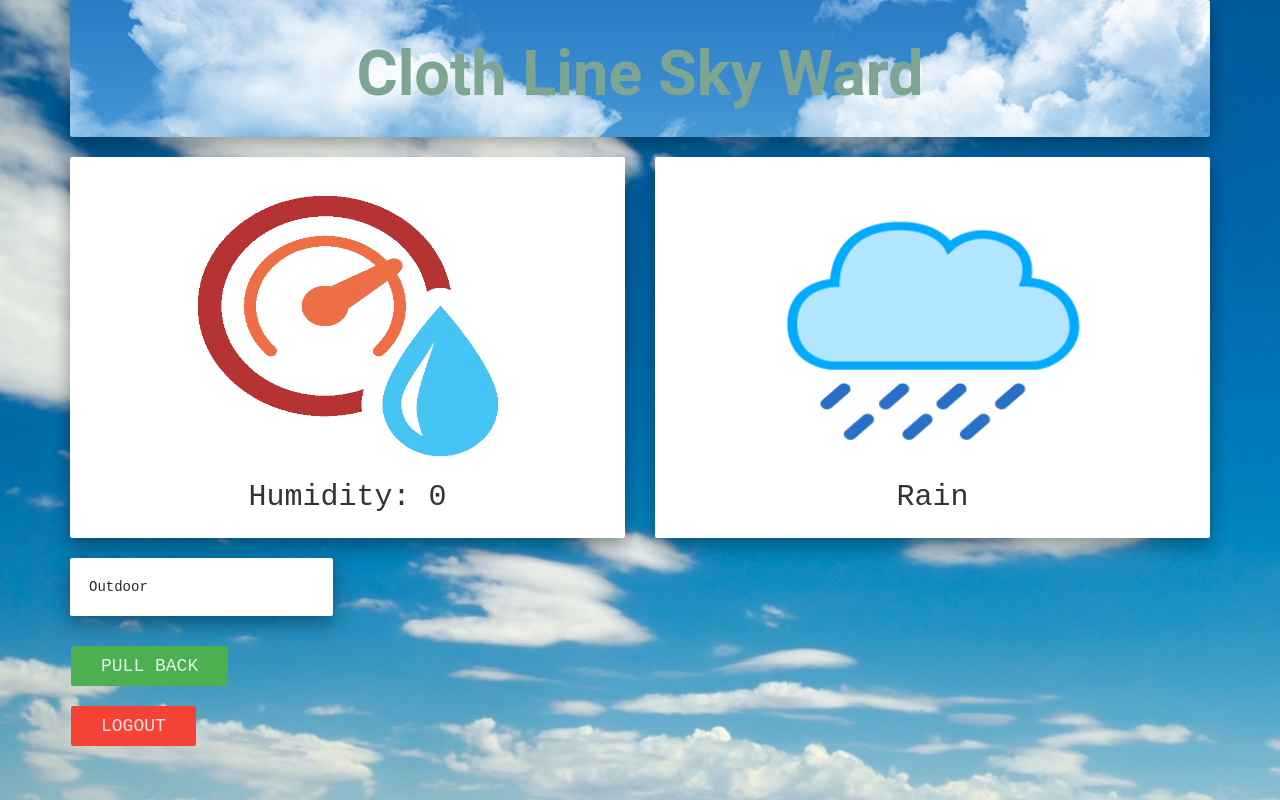
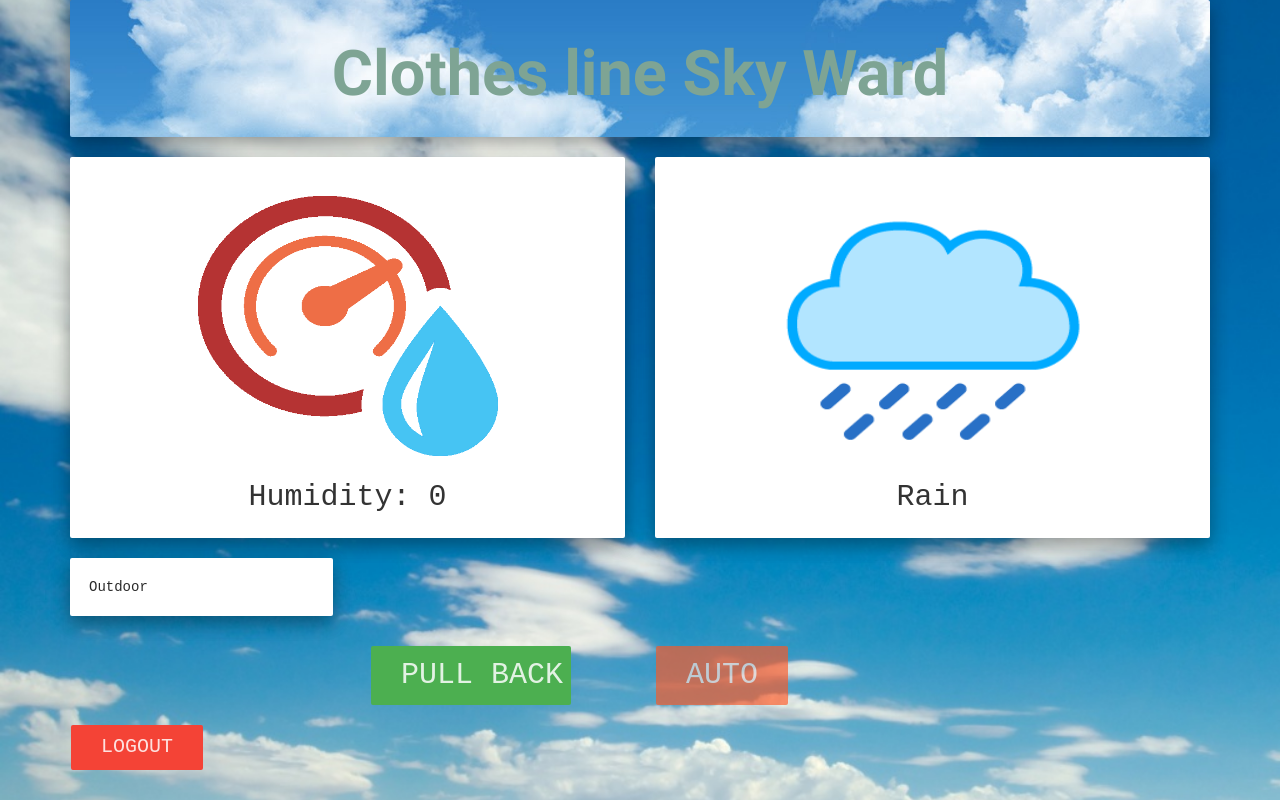
Before and after one commit to PNNutkung/Clothes-Line-Sky-Ward, a plain HTML site: page index.html in a window 1280 px wide. Both pictures are taken after a click on the button "LOGIN". Drawn offline with nearby package versions, Linux system fonts and the light colour scheme; files whose address does not match are found by name.

Commit message:
Oat kakkkk

```diff
--- a/index.html
+++ b/index.html
@@ -1,10 +1,12 @@
 <!DOCTYPE html>
 <html>
-    <head>
+     <head>
         <meta charset="utf8">
         <title>Clothes line Sky Ward</title>
-        <link rel="stylesheet" href="bootstrap-3.3.5-dist/css/bootstrap.min.css">
+        <link href="https://maxcdn.bootstrapcdn.com/bootstrap/3.3.2/css/bootstrap.min.css" rel="stylesheet">
+        <link rel="stylesheet" href="bootstrap-material-design/dist/css/ripples.min.css">
         <link rel="stylesheet" href="bootstrap-material-design/dist/css/material.min.css">
+        <link rel="stylesheet" href="bootstrap-material-design/dist/css/roboto.min.css">
         <link rel="stylesheet" href="style.css">
     </head>
     <body>
@@ -13,7 +15,7 @@
            <div class="jumbotron header">
             <div class="row">
                 <div class="col-md-12">
-                    <h1>Cloth Line Sky Ward</h1>
+                    <h1>Clothes line Sky Ward</h1>
                 </div>
             </div>
             </div>
@@ -96,14 +98,18 @@
             </div>
             <div class="row">
                 <!-- NOTE: state-btn -->
-                <div class="col-md-12">
-                    <button class="btn btn-success btn-lg" id="state-btn">Pull Back</button>
+                <div class="col-md-6">
+                    <button href="javascript:void(0)" class="btn btn-success" id="state-btn" style="font-size:30px">Pull Back</button>
+                </div>
+                <!-- NOTE: auto-btn -->
+                <div class="col-md-6">
+                    <a href="javascript:void(0)" class="btn btn-warning disabled" id="auto-btn" style="font-size:30px">Auto</a>
                 </div>
             </div>
             <div class="row">
                 <!-- NOTE: logout-btn -->
                 <div class="col-md-12">
-                    <button type="button" class="btn btn-danger btn-lg" id="logout-btn">Logout</button>
+                    <button href="javascript:void(0)" class="btn btn-danger" id="logout-btn" style="font-size:20px">Logout</button>
                 </div>
             </div>
         </div>
--- a/style.css
+++ b/style.css
@@ -83,3 +83,10 @@ h4 {
 #rain {
     font-size: 30px;
 }
+
+#state-btn {
+    overflow: auto;
+    width:200px;
+    display:inline;
+    left: 300px;
+}
```
